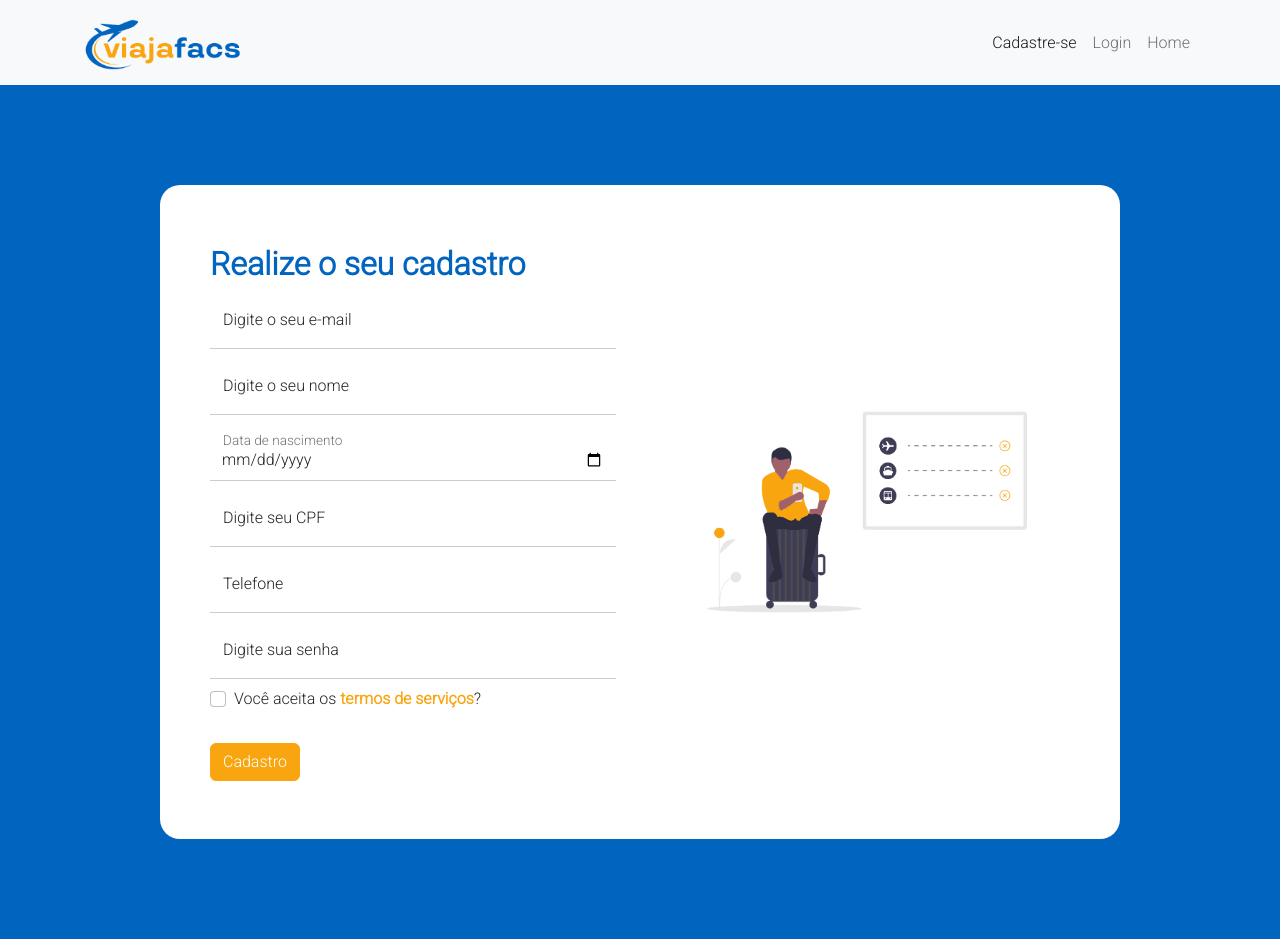
After one commit to brunoabreusz/viajaFacs, a PHP site: page /register.html in a window 1280 px wide. The commit adds this page. Run offline with PHP 8.4, Linux system fonts and the light colour scheme.

Commit message:
Tela de Login e Register

```diff
--- /dev/null
+++ b/register.html
@@ -0,0 +1,116 @@
+<!doctype html>
+<html lang="en">
+
+<head>
+    <meta charset="utf-8">
+    <meta name="viewport" content="width=device-width, initial-scale=1">
+    <title>viajafacs - cadastro</title>
+    <link rel="icon" href="/images/icon-viajafacs.png" type="image/png">
+    <link href="https://cdn.jsdelivr.net/npm/bootstrap@5.2.2/dist/css/bootstrap.min.css" rel="stylesheet"
+        integrity="sha384-Zenh87qX5JnK2Jl0vWa8Ck2rdkQ2Bzep5IDxbcnCeuOxjzrPF/et3URy9Bv1WTRi" crossorigin="anonymous">
+    <link rel="stylesheet" href="styles/style.css">
+
+</head>
+
+<body>
+
+   <nav class="navbar navbar-expand-lg navbar-light bg-light">
+        <div class="container">
+            <a class="navbar-brand">
+                <img src="images/logo-viajafacs.png" height="60" alt="ViajaFacs" loading="lazy" style="margin-top: -1px;" />
+            </a>
+
+            <button class="navbar-toggler" type="button" data-bs-toggle="collapse" data-bs-target="#navbarNav"
+                aria-controls="navbarNav" aria-expanded="false" aria-label="Toggle navigation">
+                <span class="navbar-toggler-icon"></span>
+            </button>
+
+            <div class="collapse navbar-collapse justify-content-end" id="navbarNav">
+                <ul class="navbar-nav">
+                    <li class="nav-item">
+                        <a class="nav-link active">Cadastre-se</a>
+                    </li>
+                    <li class="nav-item">
+                        <a class="nav-link" href="login.html">Login</a>
+                    </li>
+                    <li class="nav-item">
+                        <a class="nav-link" href="index.html">Home</a>
+                    </li>
+
+                </ul>
+            </div>
+        </div>
+    </nav>
+
+    <div class="container col-11 col-md-9" id="form-container">
+        <div class="row gx-5">
+            <div class="col-md-6">
+                <h2>Realize o seu cadastro</h2>
+                <form>
+                    <div class="form-floating mb-2">
+                        <input type="email" class="form-control" id="email" name="email"
+                            placeholder="Digite o seu e-mail">
+                        <label for="email" class="form-label">Digite o seu e-mail</label>
+                    </div>
+                    <div class="form-floating mb-2">
+                        <input type="text" class="form-control" id="name" name="name"
+                            placeholder="Digite o seu nome">
+                        <label for="name" class="form-label">Digite o seu nome</label>
+                    </div>
+                    <div class="form-floating mb-2">
+                        <input type="date" class="form-control" id="data" name="data"
+                            placeholder="Data de nascimento">
+                        <label for="name" class="form-label">Data de nascimento</label>
+                    </div>
+                    <div class="form-floating mb-2">
+                        <input type="text" class="form-control" id="cpf" name="cpf"
+                            placeholder="Digite seu cpf">
+                        <label for="name" class="form-label">Digite seu CPF</label>
+                    </div>
+                    <div class="form-floating mb-2">
+                        <input type="text" class="form-control" id="telefone" name="telefone"
+                            placeholder="Telefone">
+                        <label for="name" class="form-label">Telefone</label>
+                    </div>
+                    <div class="form-floating mb-2">
+                        <input type="password" class="form-control" id="password" name="password"
+                            placeholder="Digite sua senha" required>
+                        <label for="name" class="form-label">Digite sua senha</label>
+                    </div>
+
+
+                    <div class="mb-2">
+                        <div class="form-check mb-2">
+                            <input type="checkbox" class="form-check-input" value="" id="agree-form" name="agree-form">
+                            <label for="agree-form" class="form-check-label">Você aceita os<a
+                                    href="https://policies.google.com/terms?hl=pt-BR" target="_blank"><b> termos de
+                                        serviços</b></a>?</label>
+                        </div>
+                        <!-- <div class="form-check mb-2">
+                            <input type="checkbox" class="form-check-input" value="" id="newsletter" name="newsletter"
+                                checked>
+                            <label for="newsletter" class="form-check-label">Deseja receber as nossas
+                                notificações?</label>
+                        </div> -->
+                        <br>
+                        <input type="submit" class="btn btn-primary" value="Cadastro">
+                    </div>
+                </form>
+            </div>
+            <div class="col-md-6">
+                <div class="row align-items-center">
+                    <div class="col-12">
+                        <img src="images/Acess.png" class="img-fluid">
+                    </div>
+                </div>
+            </div>
+        </div>
+    </div>
+
+
+    <script src="https://cdn.jsdelivr.net/npm/bootstrap@5.2.2/dist/js/bootstrap.bundle.min.js"
+        integrity="sha384-OERcA2EqjJCMA+/3y+gxIOqMEjwtxJY7qPCqsdltbNJuaOe923+mo//f6V8Qbsw3"
+        crossorigin="anonymous"></script>
+</body>
+
+</html>
--- a/styles/style.css
+++ b/styles/style.css
@@ -1,6 +1,128 @@
-@media(max-width: 576px) {
-   #picture-salvador{
+@import url('https://fonts.googleapis.com/css2?family=Roboto:wght@300&display=swap');
 
+* {
+   font-family: 'Roboto', sans-serif;
+}
+
+/* Style for login and register  */
+
+body {
+   background-color: #0164bf;
+}
+
+.SVG{
+   align-items: center;
+   color: white;
+   font-size: x-large;
+}
+
+#Bold{
+   font-size: x-large;
+}
+
+#TagA{
+   color: white;
+   justify-content: center;
+   text-decoration: none;
+   font-size: medium;
+}
+
+#form-container {
+   background-color: #fff;
+   border-radius: 20px;
+   box-shadow: .5px 10px 15px rgba(0, 0, 0 .2);
+   margin: 40px auto;
+   /*padding: 30px; */
+}
+
+#form-container h2 {
+   font-weight: 900;
+   margin-top: 10px;
+   color: #0164bf;
+}
+
+#form-container a {
+   color: #f9a510;
+   transition: .5s;
+   text-decoration: none;
+}
+
+#form-container a:hover {
+   color: #0164bf;
+}
+
+
+#form-container .form-control {
+   border: none;
+   border-bottom: 1px solid #ccc;
+   border-radius: 0;
+}
+
+#form-container .form-control:focus {
+   box-shadow: none;
+}
+
+#form-container input[type="submit"],
+#form-container input[type="checkbox"]:checked{
+   background-color: #f9a510;
+   border-color: #f9a510;
+}
+
+#form-container #logar:hover {
+   background-color: #000;
+   border-color: #000;
+}
+
+#link-container {
+   text-align: center;
+   padding-top: 10px;
+}
+
+.btn.btn-primary {
+   width: 100%;
+}
+
+.footerPage{
+      bottom: 0;
+      left: 0;
+      height: 40px;
+      position: fixed;
+      width: 100%;
+}
+
+#footerTextColor{
+   text-decoration: none;
+   color: #f9a510;
+   font-size: large;
+}
+
+/* IMG */
+.row.align-items-center {
+   align-content: center;
+   height: 100%;
+   padding: 75px 0;
+}
+
+.col-md-6.order-md-1 {
+   padding-top: 50px;
+}
+
+
+@media(min-width: 768px) {
+   #form-container {
+       margin: 100px auto;
+       padding: 50px 50px;
    }
 
+   .btn.btn-primary {
+       width: auto;
+   }
+
+   .col-md-6.order-md-1 {
+       padding-top: 0px;
+   }
+
+   #TagA{
+       font-size: x-large;
+   }
 }
```
Also changed, not shown: index.html (+5 -30 lines), login.html (added, +80 -0 lines), images/Acess.png (added), images/Aircraft.png (added).
